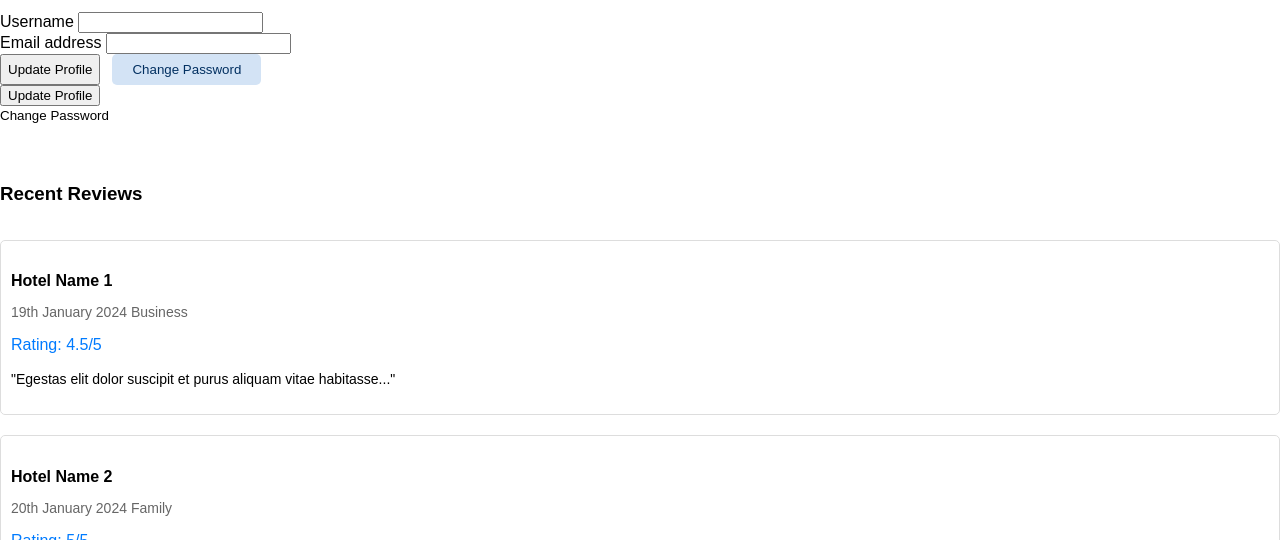
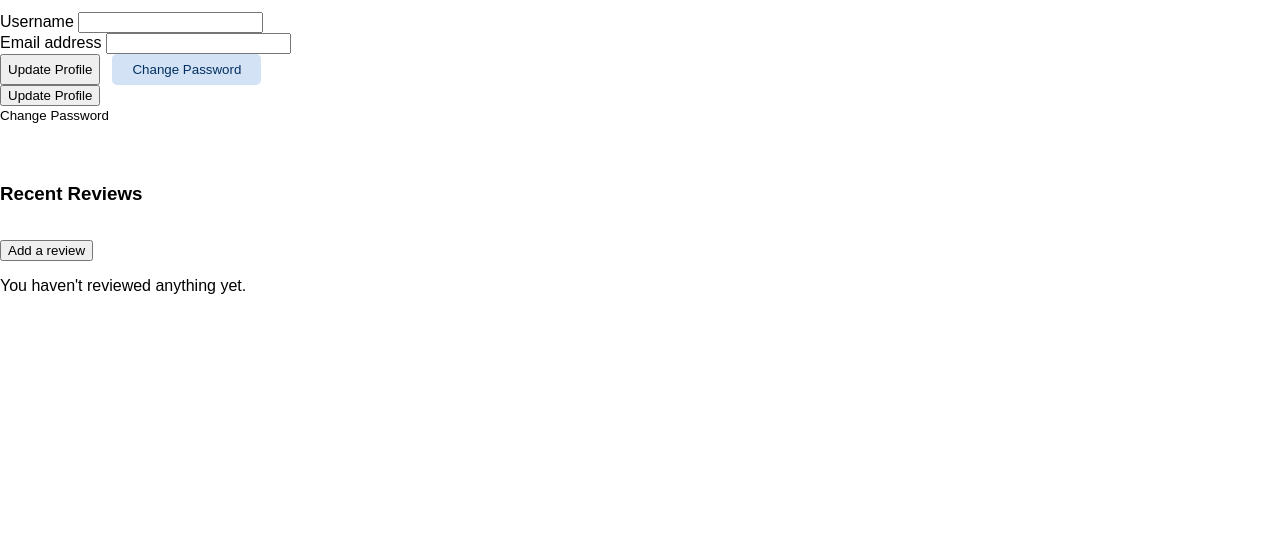
Before and after one commit to HarshSuvarna/hotelReviewWebapp, a Django app: page /reset_password/ in a window 1280 px wide. Shown: the part 510-1050 px from the top of the page. After the commit the page ends 804 px from the top, so only its background shows below. Run offline with Django 5.2, Linux system fonts and the light colour scheme.

Commit message:
user can post reviews

```diff
--- a/dino/templates/user_profile.html
+++ b/dino/templates/user_profile.html
@@ -227,29 +227,28 @@
 </div>
 <div class="row">
     <div class="col-md-12 reviews-section">
-        <h3 class="reviews-section-title">Recent Reviews</h3>
+        <div class="reviews-section-header">
+            <h3 class="reviews-section-title">Recent Reviews</h3>
+<!--            <! should open the giving review page>-->
+            <button class="add-review-button" id="add-review-button">Add a review</button>
+        </div>
         <div class="reviews">
-            <div class="review">
-                <h4>Hotel Name 1</h4>
-                <p class="date-tag">19th January 2024 <span class="tag business">Business</span></p>
-                <p class="rating">Rating: 4.5/5</p>
-                <p class="review-text">"Egestas elit dolor suscipit et purus aliquam vitae habitasse..."</p>
-            </div>
-            <div class="review">
-                <h4>Hotel Name 2</h4>
-                <p class="date-tag">20th January 2024 <span class="tag family">Family</span></p>
-                <p class="rating">Rating: 5/5</p>
-                <p class="review-text">"Lorem ipsum dolor sit amet, consectetur adipiscing elit..."</p>
-            </div>
-            <div class="review">
-                <h4>Hotel Name 3</h4>
-                <p class="date-tag">20th January 2024 <span class="tag family">Family</span></p>
-                <p class="rating">Rating: 4/5</p>
-                <p class="review-text">"Donec sollicitudin malesuada malesuada..."</p>
-            </div>
+            {% if reviews_data %}
+                {% for review in reviews_data %}
+                    <div class="review">
+                        <h4>{{ review.hotel_name }}</h4>
+                        <p class="date-tag">{{ review.date }} <span class="tag {{ review.tag }}">{{ review.tag }}</span></p>
+                        <p class="rating">Rating: {{ review.rating }}/5</p>
+                        <p class="review-text">{{ review.review_text }}</p>
+                    </div>
+                {% endfor %}
+            {% else %}
+                <p>You haven't reviewed anything yet.</p>
+            {% endif %}
         </div>
     </div>
 </div>
+
 </div>
 
 <script src="https://code.jquery.com/jquery-3.5.1.slim.min.js"></script>
@@ -289,6 +288,8 @@
         }
         reader.readAsDataURL(file);
     });
+
+
 </script>
 
 
--- a/dino/views.py
+++ b/dino/views.py
@@ -5,6 +5,7 @@ import firebase_admin
 from firebase_admin import firestore, credentials
 from django.contrib import messages
 import firebase_admin.auth
+from datetime import datetime
 
 
 ### Firebase code ###########
@@ -256,13 +257,13 @@ def healthCheck(request):
 #     return render(request, "user_profile.html")
 
 
-def giving_review(request, hotelID):
+def giving_review(request):
     uid = request.session.get("uid")
     if uid:
         return render(
             request,
             "giving_review.html",
-            context={"hotelID": hotelID},
+            # context={"hotelID": hotelID},
         )
     else:
         return redirect("login")
@@ -343,3 +344,46 @@ def add_review(request):
 
     else:
         return redirect("login")
+
+
+def post_user_hotel_data(request):
+    if request.method == 'POST':
+        rating = request.POST.get('rating')
+        visit_date = request.POST.get('visit_date')
+        visit_type = request.POST.get('visit_type')
+        review_title = request.POST.get('review_title')
+        review_content = request.POST.get('review_content')
+
+        # Get the user's UID from the session
+        uid = request.session.get('uid')
+
+        if uid:
+            # Create a new document reference under the user's reviews subcollection
+            user_ref = db.collection('users').document(uid)
+            reviews_ref = user_ref.collection('reviews')
+
+            # Get the current date and time
+            review_date = datetime.now()
+
+            # Create a dictionary to store the review data
+            new_review_data = {
+                'rating': rating,
+                'visit_date': visit_date,
+                'visit_type': visit_type,
+                'review_title': review_title,
+                'review_content': review_content,
+                'review_date': review_date,
+
+            }
+
+            # Add the new review data to Firestore
+            reviews_ref.add(new_review_data)
+
+            # Redirect to a success page or any other desired action
+            return redirect('user-profile')
+        else:
+            # Handle the case where the user is not authenticated
+            return HttpResponse('User not authenticated', status=401)
+    else:
+        # Handle the case where the request method is not POST
+        return HttpResponse('Method not allowed', status=405)
--- a/hotelReviewWebapp/urls.py
+++ b/hotelReviewWebapp/urls.py
@@ -26,7 +26,7 @@ urlpatterns = [
     path("home/", views.home, name="home"),
     path("health-check/", views.healthCheck, name="health-check"),
     path("user-profile/", views.user_profile, name="user-profile"),
-    path("giving-review/<hotelID>", views.giving_review, name="giving-review"),
+    path("giving-review/", views.giving_review, name="giving-review"),
     path("hotel-info/<hotelID>", views.hotel_info, name="hotel-info"),
     path("forgot_password/", views.forgot_password, name="forgot_password"),
     path("logout/", views.logout, name="logout"),
@@ -34,4 +34,5 @@ urlpatterns = [
     path("update_profile/", views.update_profile, name="update_profile"),
     path("update_profile_pic/", views.update_profile_pic, name="update_profile_pic"),
     path("hotel-detail/", views.hotel_detail, name="hotel-detail"),
+    path('post_user_hotel_data/', views.post_user_hotel_data, name='post_user_hotel_data'),
 ]
```
Also changed, not shown: dino/templates/giving_review.html (+62 -64 lines).
